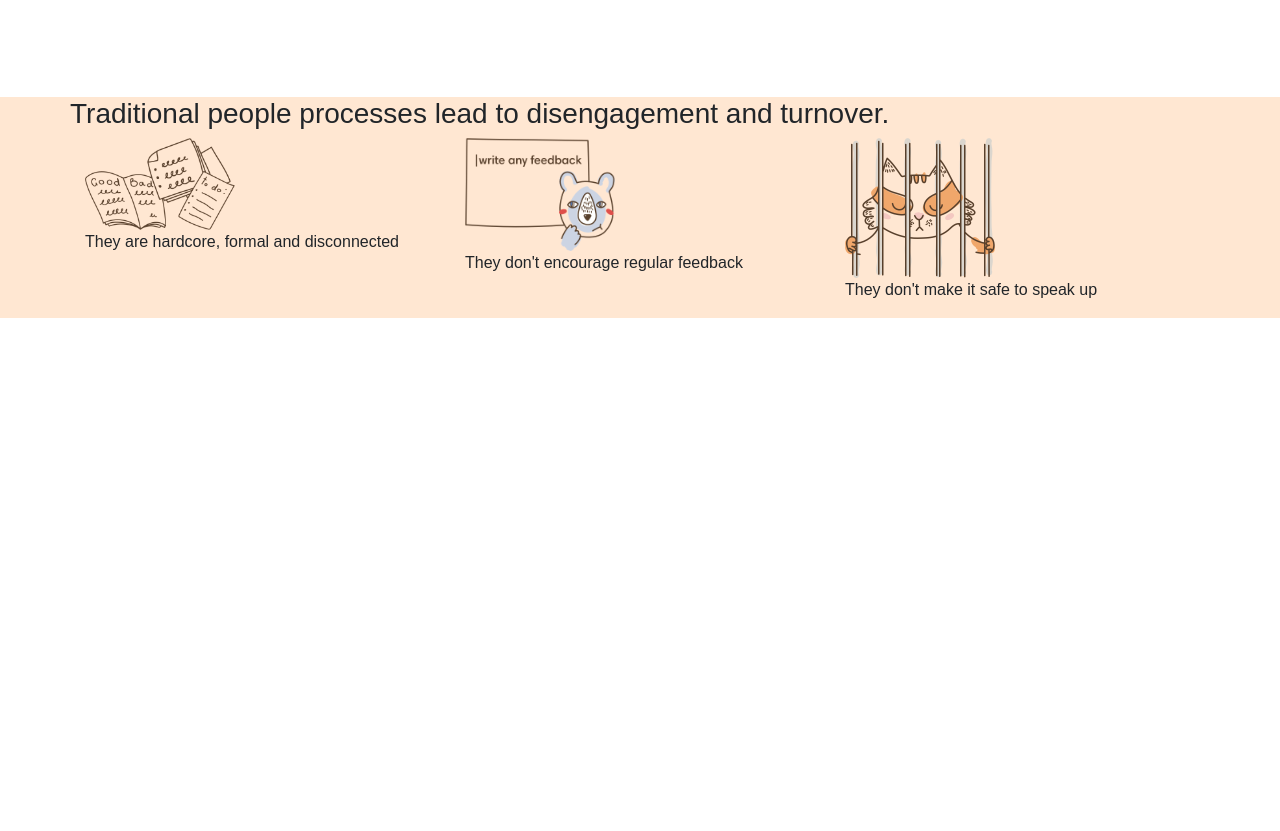
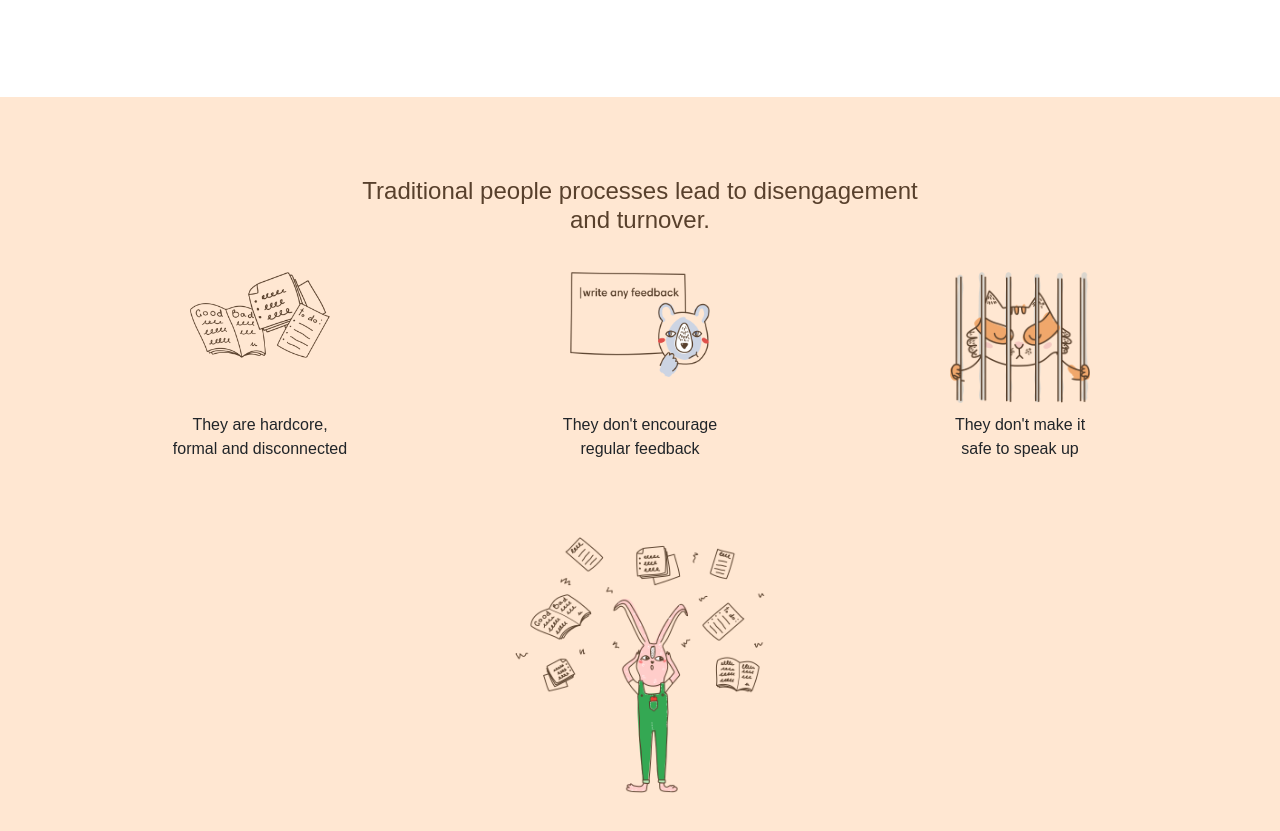
Before and after one commit to pep1994/sass-teambit, a website: page src/index.html in a window 1280 px wide. Shown: the part 623-1454 px from the top of the page. Before the commit the page ends 941 px from the top, so only its background shows below. Drawn offline with nearby package versions, Linux system fonts and the light colour scheme; files that its build step writes are made by us from their sources.

Commit message:
section features - prima parte

```diff
--- a/src/app.scss
+++ b/src/app.scss
@@ -193,7 +193,6 @@ header {
     background-position: center;
     background-repeat: no-repeat;
     background-size: cover;
-
   }
 
 }
@@ -201,9 +200,39 @@ header {
 // features
 #features {
   background-color: $primary-color;
+  padding: 80px 0;
 
-  img {
-    width: 150px;
+  .features-title {
+    text-align: center;
+    color: $tertiary-color;
+
+    h3 {
+      font-size: 24px;
+    }
+  }
+  .features-item {
+    text-align: center;
+    padding: 30px;
+    height: 265px;
+    display: flex;
+    flex-direction: column;
+    justify-content: space-between;
+    align-items: center;
+
+
+    img {
+      max-width: 140px;
+
+    }
+  }
+
+  .features-item-last {
+    text-align: center;
+    margin-top: 30px;
+
+    img {
+      max-width: 250px;
+    }
   }
 }
 
--- a/src/index.html
+++ b/src/index.html
@@ -77,7 +77,7 @@
               <h1>Understand, recognize and develop your people</h1>
               <p>Teambit helps teams create a high performing culture with regular feedback.</p>
               <div class="row">
-                <div class="col-xs-12">
+                <div class="col-sm-12">
                   <a href="" class="button">
                     <img src="../img/logo-google.png" alt="down" class="logo-img">
                     Sign up with Google
@@ -107,45 +107,49 @@
     <!-- section features -->
     <section id="features">
       <div class="container">
-        <div class="row">
-
-          <div class="col-xs-12">
-            <h3>Traditional people processes lead to disengagement and turnover.</h3>
-          </div>
+        <div class="features-title">
+          <h3>Traditional people processes lead to disengagement <br> and turnover.</h3>
         </div>
-
         <div class="row">
           <div class="col-md-4">
             <div class="features-item">
-              <img src="../img/hardcore.png" alt="books">
-              <p>They are hardcore,
+
+                <img src="../img/hardcore.png" alt="books">
+
+              <p>They are hardcore, <br>
               formal and disconnected</p>
             </div>
           </div>
           <div class="col-md-4">
             <div class="features-item">
-              <img src="../img/nofeedback.png" alt="feedback">
-              <p>They don't encourage
+
+                <img src="../img/nofeedback.png" alt="feedback">
+
+              <p>They don't encourage <br>
               regular feedback</p>
             </div>
           </div>
           <div class="col-md-4">
             <div class="features-item">
-              <img src="../img/notsafe.png" alt="safe">
-              <p>They don't make it
+
+                <img src="../img/notsafe.png" alt="safe">
+
+              <p>They don't make it <br>
               safe to speak up</p>
             </div>
           </div>
         </div>
 
-          <div class="row">
-            <div class="col-xs-12">
-
+          <div class="row justify-content-center">
+            <div class="col-sm-12">
+              <div class="features-item-last">
+                <img src="../img/before.png" alt="rabbit-books">
+              </div>
             </div>
           </div>
 
         <div class="row">
-          <div class="col-xs-12">
+          <div class="col-sm-12">
 
           </div>
         </div>
@@ -163,13 +167,13 @@
         </div>
 
           <div class="row">
-            <div class="col-xs-12">
+            <div class="col-sm-12">
 
             </div>
           </div>
 
           <div class="row">
-            <div class="col-xs-12">
+            <div class="col-sm-12">
 
             </div>
           </div>
@@ -220,22 +224,22 @@
     <section id="article">
       <div class="container">
         <div class="row">
-          <div class="col-xs-12">
+          <div class="col-sm-12">
 
           </div>
         </div>
         <div class="row">
-          <div class="col-xs-12">
+          <div class="col-sm-12">
 
           </div>
         </div>
         <div class="row">
-          <div class="col-xs-12">
+          <div class="col-sm-12">
 
           </div>
         </div>
         <div class="row">
-          <div class="col-xs-12">
+          <div class="col-sm-12">
 
           </div>
         </div>
```
Also changed, not shown: dist/app.css, dist/index.html.
